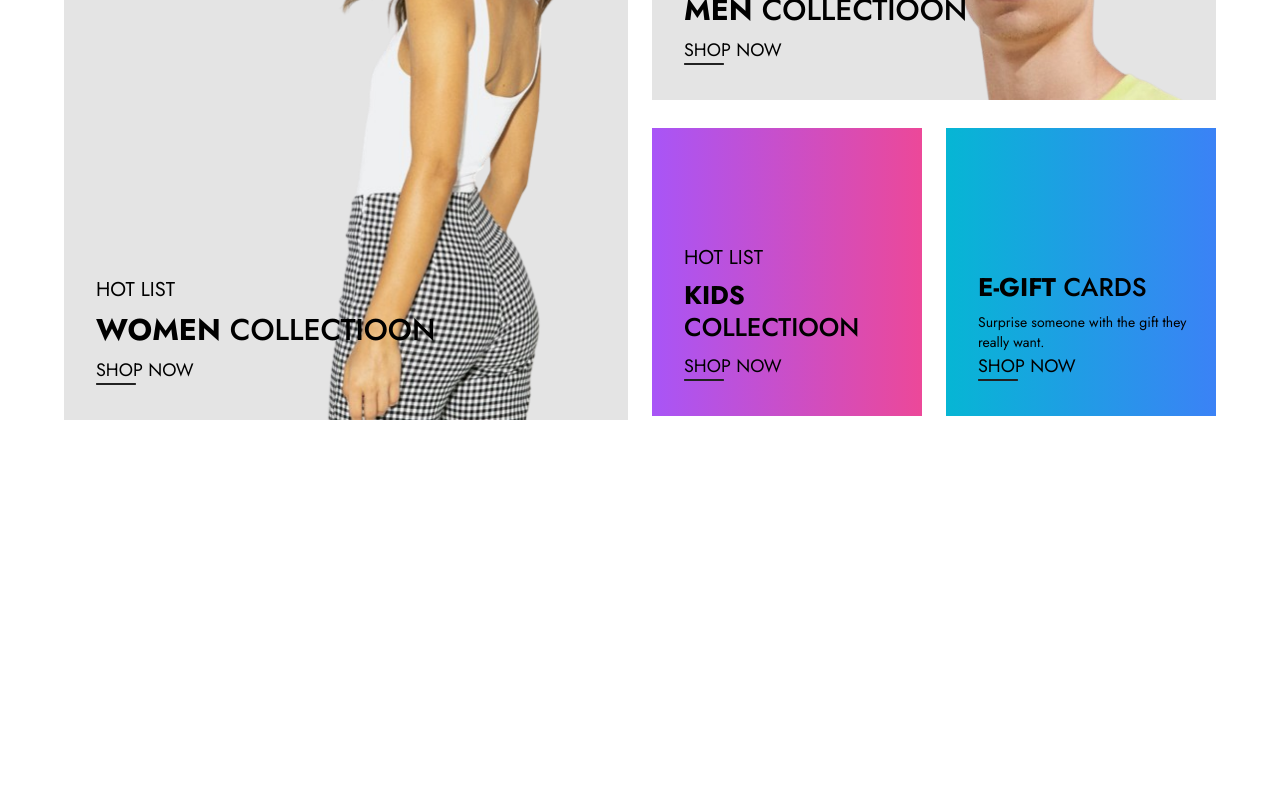
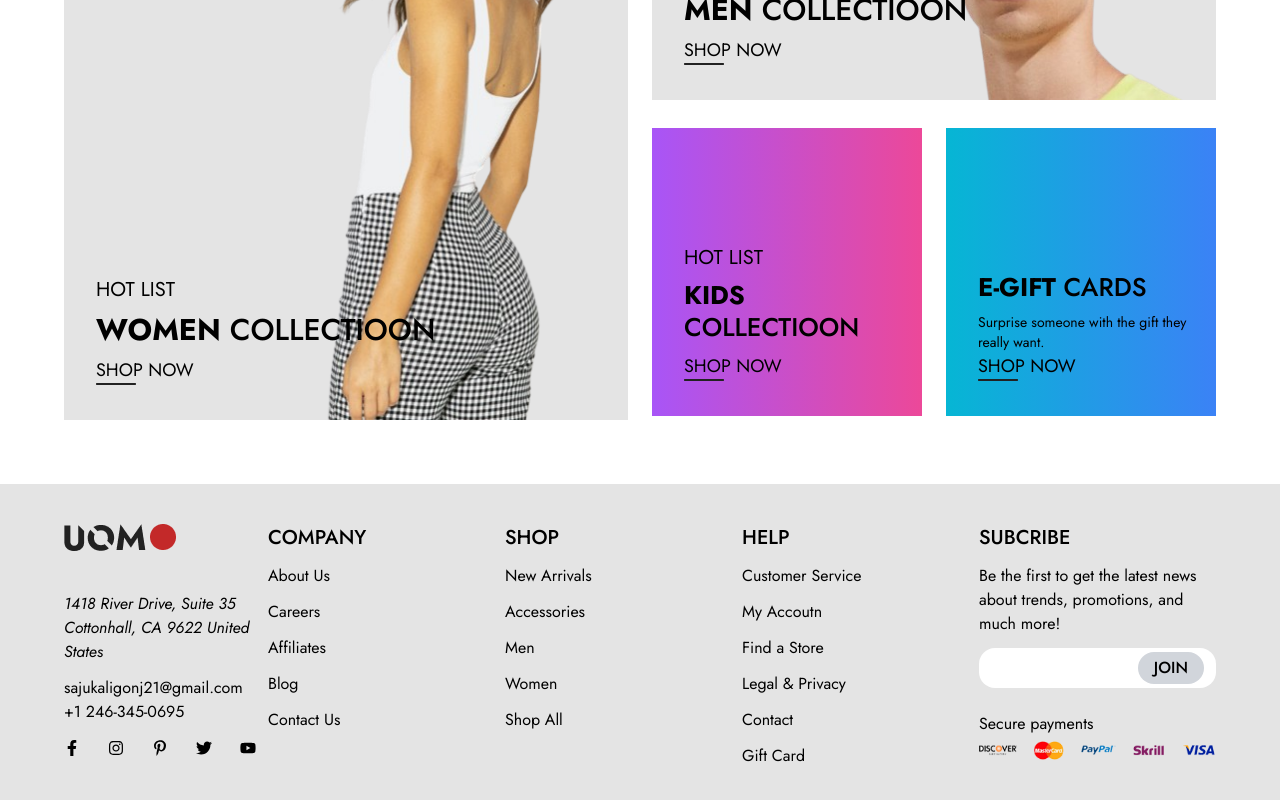
Before and after one commit to suruzzamanislam/E-commerce-site-1, a React (Vite) app: page / in a window 1280 px wide. Shown: the part 1122-1922 px from the top of the page. Before the commit the page ends 1606 px from the top, so only its background shows below. Built offline with nearby package versions, Linux system fonts and the light colour scheme.

Commit message:
footer section done

```diff
--- a/src/Pages/Home/Banner/Banner.jsx
+++ b/src/Pages/Home/Banner/Banner.jsx
@@ -33,13 +33,13 @@ const Banner = () => {
           <div className="swiper_item h-[50vh] md:h-[92vh] flex items-center justify-between px-5 md:px-20 w-full">
             <div className="text-start z-10 absolute lg:static">
               <p className="text-red-600 summer pl-14 relative">MEW TREND</p>
-              <p className="text-5xl md:text-7xl my-3  font-bold">
+              <p className="text-3xl md:text-7xl my-1 md:my-3  font-bold">
                 SUMMER SALE STYLISH <br /> WOMENS
               </p>
 
               <button className="btn mt-5">DISCOVER MORE</button>
             </div>
-            <div className=" w-52 md:w-[345px] right-0 absolute  place-self-end">
+            <div className=" w-56 md:w-[350px] right-0 absolute lg:mr-32  place-self-end">
               <img className="w-full" src={bannerImg1} alt="" />
             </div>
           </div>
@@ -48,15 +48,15 @@ const Banner = () => {
           <div className="swiper_item w-full h-[50vh] md:h-[92vh] flex items-center justify-between px-5 md:px-20">
             <div className="text-start z-10 absolute lg:static">
               <p className="text-red-600 summer pl-14 relative">SUMMER 2024</p>
-              <p className="text-5xl md:text-7xl my-3  font-bold">
+              <p className="text-3xl md:text-7xl my-1 md:my-3  font-bold">
                 HELLO NEW SEASON
               </p>
-              <p className="text-xl md:text-2xl">
+              <p className="text-lg md:text-2xl">
                 LIMITED TIME OFFER - UP TO 60% OFF & FREE SHIPING
               </p>
               <button className="btn mt-5">DISCOVER MORE</button>
             </div>
-            <div className=" w-52 md:w-[345px] right-0 absolute mr-8  place-self-end">
+            <div className=" w-56 md:w-[353px] right-0 absolute mr-8 lg:mr-40  place-self-end">
               <img className="w-full" src={bannerImg2} alt="" />
             </div>
           </div>
--- /dev/null
+++ b/src/Pages/Shared/Footer/Footer.jsx
@@ -0,0 +1,119 @@
+import { FaFacebookF } from 'react-icons/fa';
+import { FaTwitter } from 'react-icons/fa';
+import { FaPinterestP } from 'react-icons/fa';
+import { FaInstagram } from 'react-icons/fa';
+import { FaYoutube } from 'react-icons/fa';
+import logo from '../../../assets/img/logo.png';
+import payment from '../../../assets/img/payment-options.png';
+const Footer = () => {
+  return (
+    <div className="px-3 md:px-10 lg:px-16 py-10 bg-[#e4e4e4]">
+      <div className="flex flex-col lg:flex-row gap-y-8 lg:gap-y-0 md:gap-x-3 ">
+        <div>
+          <img className="mb-10" src={logo} alt="" />
+          <address className="mb-3">
+            1418 River Drive, Suite 35 Cottonhall, CA 9622 United States
+          </address>
+          <p>
+            {' '}
+            sajukaligonj21@gmail.com <br /> +1 246-345-0695
+          </p>
+          <div className="flex mt-4 gap-x-7 cursor-pointer">
+            <FaFacebookF></FaFacebookF>
+            <FaInstagram></FaInstagram>
+            <FaPinterestP></FaPinterestP>
+            <FaTwitter></FaTwitter>
+            <FaYoutube></FaYoutube>
+          </div>
+        </div>
+        <div className="grid grid-cols-2 gap-y-8 md:gap-y-0 md:grid-cols-4">
+          <div>
+            <h1 className="text-xl font-medium">COMPANY</h1>
+            <ul className="space-y-3 mt-3">
+              <li>
+                <a href="#">About Us</a>
+              </li>
+              <li>
+                <a href="#">Careers</a>
+              </li>
+              <li>
+                <a href="#"></a>Affiliates
+              </li>
+              <li>
+                <a href="#">Blog</a>
+              </li>
+              <li>
+                <a href="#">Contact Us</a>
+              </li>
+            </ul>
+          </div>
+          <div>
+            <h1 className="text-xl font-medium">SHOP</h1>
+            <ul className="space-y-3 mt-3">
+              <li>
+                <a href="#">New Arrivals</a>
+              </li>
+              <li>
+                <a href="#">Accessories</a>
+              </li>
+              <li>
+                <a href="#"></a>Men
+              </li>
+              <li>
+                <a href="#">Women</a>
+              </li>
+              <li>
+                <a href="#">Shop All</a>
+              </li>
+            </ul>
+          </div>
+          <div>
+            <h1 className="text-xl font-medium">HELP</h1>
+            <ul className="space-y-3 mt-3">
+              <li>
+                <a href="#">Customer Service</a>
+              </li>
+              <li>
+                <a href="#">My Accoutn</a>
+              </li>
+              <li>
+                <a href="#"></a>Find a Store
+              </li>
+              <li>
+                <a href="#">Legal & Privacy</a>
+              </li>
+              <li>
+                <a href="#">Contact</a>
+              </li>
+              <li>
+                <a href="#">Gift Card</a>
+              </li>
+            </ul>
+          </div>
+          <div>
+            <h1 className="text-xl font-medium">SUBCRIBE</h1>
+            <p className="mt-3">
+              Be the first to get the latest news about trends, promotions, and
+              much more!
+            </p>
+            <div className="mt-3 rounded-2xl bg-white flex py-1 px-3 mb-6">
+              <input
+                className="w-full border-none focus:outline-none rounded-2xl"
+                type="text"
+              />
+              <button className="rounded-2xl bg-gray-300 px-4 py-1 font-medium hover:bg-gray-400 transition-all duration-200 cursor-pointer hover:text-white">
+                JOIN
+              </button>
+            </div>
+            <div>
+              <p>Secure payments</p>
+              <img src={payment} alt="" />
+            </div>
+          </div>
+        </div>
+      </div>
+    </div>
+  );
+};
+
+export default Footer;
--- a/src/Pages/Shared/Navbar/CartBag/CartBag.jsx
+++ b/src/Pages/Shared/Navbar/CartBag/CartBag.jsx
@@ -199,7 +199,7 @@ const CartBag = () => {
       <div
         onClick={() => setOpenBag(!openBag)}
         id="bag_move_btn"
-        className="bg-gray-400 absolute -left-12 top-16 lg:top-6 text-2xl flex w-12 h-9 pr-1 items-center text-white justify-end cursor-pointer transition-all duration-100  "
+        className="bg-gray-400 absolute -left-12 top-16 lg:top-9 text-2xl flex w-12 h-9 pr-1 items-center text-white justify-end cursor-pointer transition-all duration-100  "
       >
         <BsXCircle className="hover:animate-spin"></BsXCircle>
       </div>
--- a/src/Pages/Shared/Navbar/Navbar.jsx
+++ b/src/Pages/Shared/Navbar/Navbar.jsx
@@ -51,7 +51,7 @@ const Navbar = () => {
             <Hamburger toggled={isOpen} toggle={setOpen}></Hamburger>
           </div>
           <div>
-            <img src={logo} alt="" />
+            <img className="cursor-pointer" src={logo} alt="" />
           </div>
           <ul className="hidden md:flex items-center text-lg gap-x-5 ">
             {links}
--- a/src/layout/Root.jsx
+++ b/src/layout/Root.jsx
@@ -1,11 +1,13 @@
 import { Outlet } from 'react-router-dom';
 import Navbar from '../Pages/Shared/Navbar/Navbar';
+import Footer from '../Pages/Shared/Footer/Footer';
 
 const Root = () => {
   return (
     <div>
       <Navbar />
       <Outlet></Outlet>
+      <Footer></Footer>
     </div>
   );
 };
```
